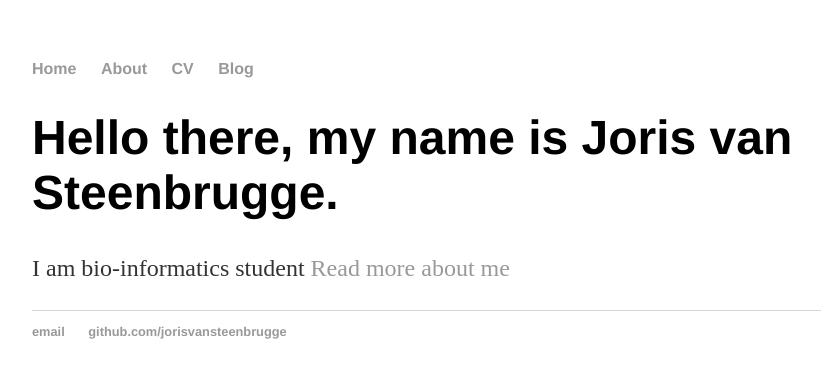
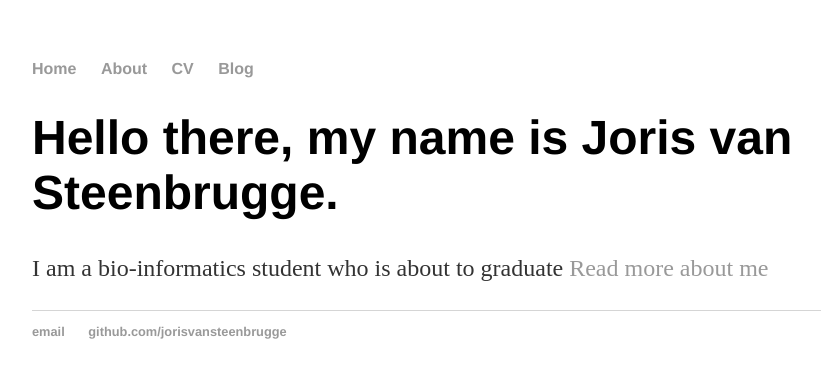
Before and after one commit to Jorisvansteenbrugge/Jorisvansteenbrugge.github.io, a Jekyll site: the page built from index.html, in a window 1280 px wide. Shown: the top 378 px of the page, without its empty margins (160-981 px from the left). Built offline with Jekyll 4.4.1, drawn with Linux system fonts in a browser that asks for light colours.

Commit message:
changed text

```diff
--- a/index.html
+++ b/index.html
@@ -4,5 +4,5 @@ title: Joris van Steenbrugge
 ---
 <div class="blurb">
 	<h1>Hello there, my name is Joris van Steenbrugge.</h1>
-	<p>I am bio-informatics student <a href="/about">Read more about me</a></p>
+	<p>I am a bio-informatics student who is about to graduate <a href="/about">Read more about me</a></p>
 </div><!-- /.blurb -->
```
